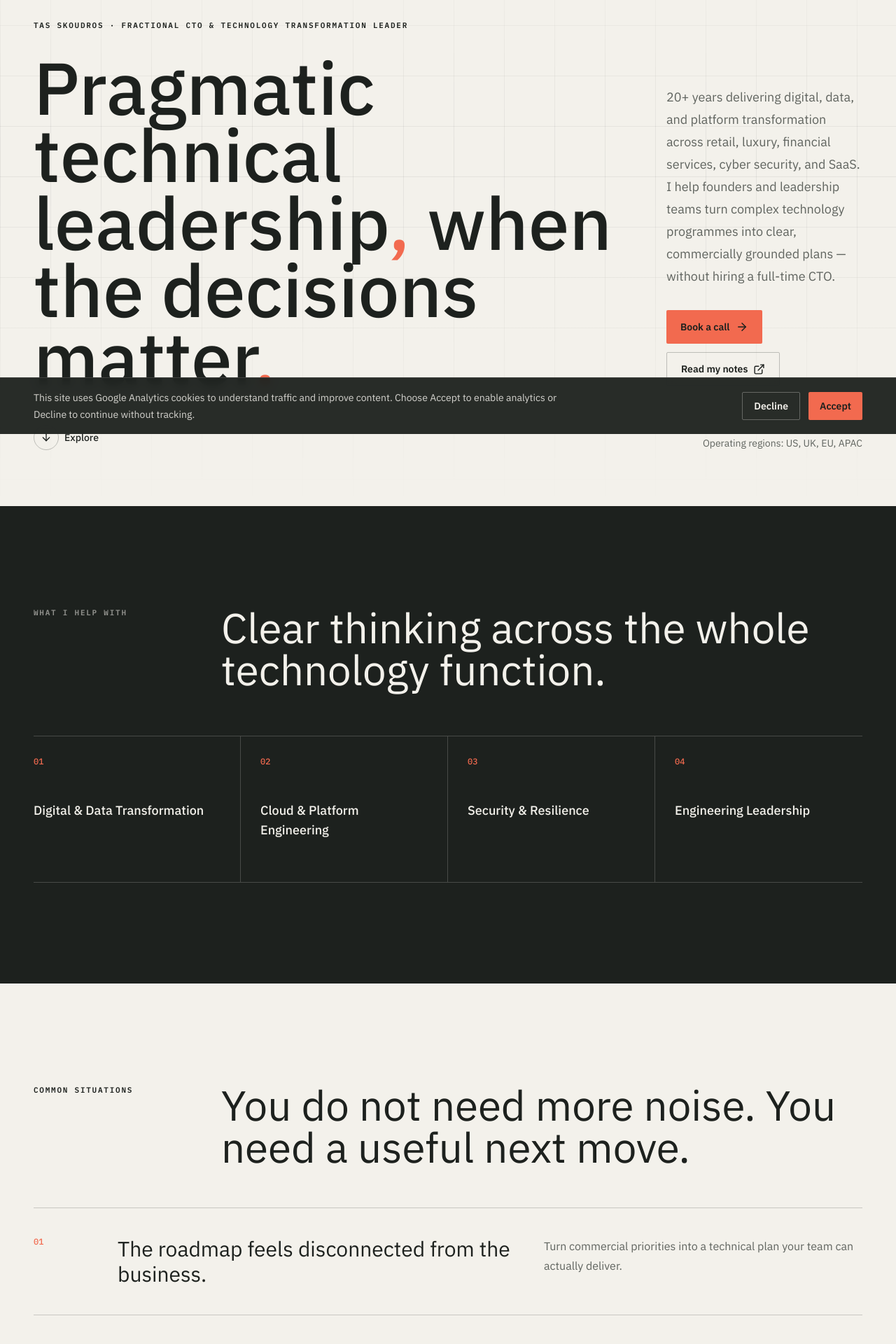
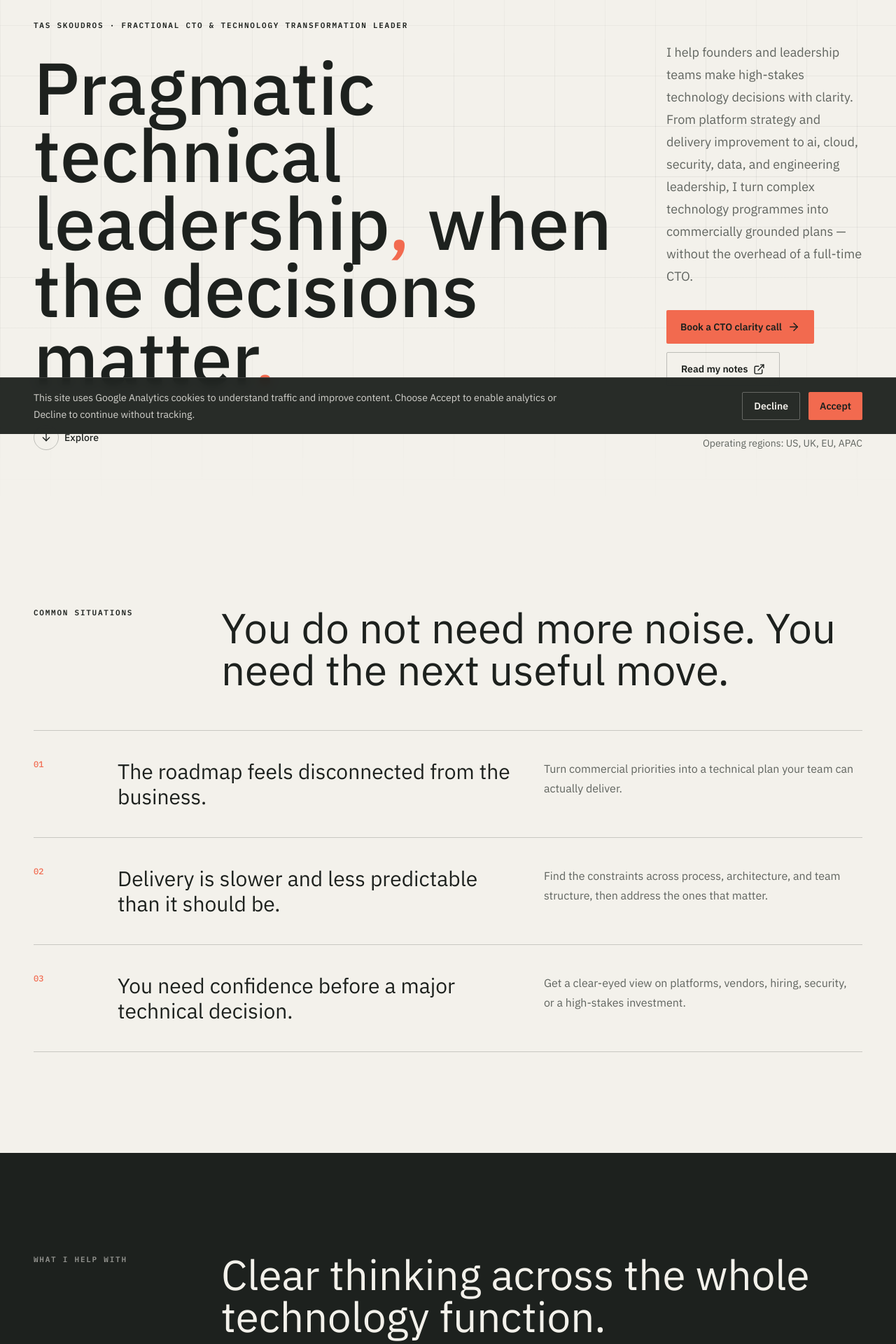
Before and after one commit to tasssko/tas.skoudros.com, a React (Vite) app: page / in a window 1280 px wide. Shown: the part 180-2100 px from the top of the page at 70% size. Built offline with nearby package versions, Linux system fonts and the light colour scheme.

Commit message:
updated content

```diff
--- a/src/App.tsx
+++ b/src/App.tsx
@@ -39,7 +39,7 @@ function App() {
             <a className="nav-link" href={site.links.substack} {...externalProps}>Writing</a>
           </nav>
           <a className="button button-small button-dark" href={site.links.book} {...externalProps}>
-            Book a call <ArrowRight size={16} aria-hidden="true" />
+            Book a CTO clarity call <ArrowRight size={16} aria-hidden="true" />
           </a>
         </div>
       </header>
@@ -57,7 +57,7 @@ function App() {
             <div className="lg:pb-2">
               <p className="text-lg leading-8 text-muted">{site.description}</p>
               <div className="mt-8 flex flex-wrap gap-3">
-                <a className="button button-primary" href={site.links.book} {...externalProps}>Book a call <ArrowRight size={18} /></a>
+                <a className="button button-primary" href={site.links.book} {...externalProps}>Book a CTO clarity call <ArrowRight size={18} /></a>
                 <a className="button button-quiet" href={site.links.substack} {...externalProps}>Read my notes <ExternalLink size={17} /></a>
               </div>
             </div>
@@ -65,6 +65,24 @@ function App() {
               <span className="flex size-9 items-center justify-center rounded-full border border-ink/25"><ArrowDown size={16} /></span>Explore
             </a>
             <p className="text-sm text-muted lg:justify-self-end">{site.location}</p>
+          </div>
+        </section>
+
+        <section className="section-pad">
+          <div className="page-shell">
+            <div className="section-heading">
+              <p className="eyebrow">Common situations</p>
+              <h2 className="font-display text-4xl leading-tight sm:text-6xl">You do not need more noise. You need the next useful move.</h2>
+            </div>
+            <div className="mt-14 border-t border-ink/20">
+              {situations.map((situation) => (
+                <article className="situation-row" key={situation.number}>
+                  <span className="font-mono text-xs text-coral">{situation.number}</span>
+                  <h3 className="font-display text-2xl leading-snug sm:text-3xl">{situation.title}</h3>
+                  <p className="max-w-md leading-7 text-muted">{situation.description}</p>
+                </article>
+              ))}
+            </div>
           </div>
         </section>
 
@@ -80,42 +98,6 @@ function App() {
                   <span className="mb-12 block font-mono text-xs text-coral">0{index + 1}</span>
                   <p className="text-lg font-medium">{item}</p>
                 </div>
-              ))}
-            </div>
-          </div>
-        </section>
-
-        <section className="section-pad">
-          <div className="page-shell">
-            <div className="section-heading">
-              <p className="eyebrow">Common situations</p>
-              <h2 className="font-display text-4xl leading-tight sm:text-6xl">You do not need more noise. You need a useful next move.</h2>
-            </div>
-            <div className="mt-14 border-t border-ink/20">
-              {situations.map((situation) => (
-                <article className="situation-row" key={situation.number}>
-                  <span className="font-mono text-xs text-coral">{situation.number}</span>
-                  <h3 className="font-display text-2xl leading-snug sm:text-3xl">{situation.title}</h3>
-                  <p className="max-w-md leading-7 text-muted">{situation.description}</p>
-                </article>
-              ))}
-            </div>
-          </div>
-        </section>
-
-        <section className="section-pad bg-paper">
-          <div className="page-shell">
-            <div className="section-heading">
-              <p className="eyebrow">Career highlights</p>
-              <h2 className="font-display text-4xl leading-tight sm:text-6xl">A track record across some of the world's most demanding technology programmes.</h2>
-            </div>
-            <div className="mt-14 border-t border-ink/20">
-              {careerHighlights.map((highlight) => (
-                <article className="situation-row" key={highlight.number}>
-                  <span className="font-mono text-xs text-coral">{highlight.number}</span>
-                  <h3 className="font-display text-2xl leading-snug sm:text-3xl">{highlight.title}</h3>
-                  <p className="max-w-md leading-7 text-muted">{highlight.description}</p>
-                </article>
               ))}
             </div>
           </div>
@@ -137,7 +119,25 @@ function App() {
                   </li>
                 ))}
               </ul>
-              <a className="button bg-sun text-ink hover:bg-paper" href={site.links.book} {...externalProps}>Discuss a clarity review <ArrowRight size={18} /></a>
+              <a className="button bg-sun text-ink hover:bg-paper" href={site.links.book} {...externalProps}>Book a CTO clarity call <ArrowRight size={18} /></a>
+            </div>
+          </div>
+        </section>
+
+        <section className="section-pad bg-paper">
+          <div className="page-shell">
+            <div className="section-heading">
+              <p className="eyebrow">Career highlights</p>
+              <h2 className="font-display text-4xl leading-tight sm:text-6xl">A track record across demanding technology programmes.</h2>
+            </div>
+            <div className="mt-14 border-t border-ink/20">
+              {careerHighlights.map((highlight) => (
+                <article className="situation-row" key={highlight.number}>
+                  <span className="font-mono text-xs text-coral">{highlight.number}</span>
+                  <h3 className="font-display text-2xl leading-snug sm:text-3xl">{highlight.title}</h3>
+                  <p className="max-w-md leading-7 text-muted">{highlight.description}</p>
+                </article>
+              ))}
             </div>
           </div>
         </section>
@@ -161,7 +161,8 @@ function App() {
           <div className="page-shell">
             <div className="section-heading">
               <p className="eyebrow text-paper/55">Portfolio</p>
-              <h2 className="font-display text-4xl leading-tight sm:text-6xl">Businesses I build and support.</h2>
+              <h2 className="font-display text-4xl leading-tight sm:text-6xl">My operating companies.</h2>
+              <p className="mt-5 max-w-3xl text-lg leading-8 text-paper/75">Fractional CTO work is led personally by me. Where implementation support is needed, I can bring delivery capability through StackTrack and Servana.</p>
             </div>
             <div className="mt-14 grid gap-5 lg:grid-cols-2">
               {portfolioBusinesses.map((business) => (
@@ -240,7 +241,7 @@ function App() {
             <p className="eyebrow mb-8">Start a conversation</p>
             <div className="grid items-end gap-10 lg:grid-cols-[1fr_auto]">
               <h2 className="max-w-5xl font-display text-5xl leading-[0.98] sm:text-7xl lg:text-8xl">Let’s make the next technical decision a good one.</h2>
-              <a className="button button-dark shrink-0" href={site.links.book} {...externalProps}>Book a call <ArrowRight size={18} /></a>
+              <a className="button button-dark shrink-0" href={site.links.book} {...externalProps}>Book a CTO clarity call <ArrowRight size={18} /></a>
             </div>
           </div>
         </section>
--- a/src/data/content.ts
+++ b/src/data/content.ts
@@ -2,7 +2,7 @@ export const site = {
   name: 'Tas Skoudros',
   role: 'Fractional CTO & Technology Transformation Leader',
   description:
-    '20+ years delivering digital, data, and platform transformation across retail, luxury, financial services, cyber security, and SaaS. I help founders and leadership teams turn complex technology programmes into clear, commercially grounded plans — without hiring a full-time CTO.',
+    'I help founders and leadership teams make high-stakes technology decisions with clarity. From platform strategy and delivery improvement to ai, cloud, security, data, and engineering leadership, I turn complex technology programmes into commercially grounded plans — without the overhead of a full-time CTO.',
   location: 'Operating regions: US, UK, EU, APAC',
   links: {
     book: 'https://calendar.app.google/pYXAUB9v4kSEJ2Aj7',
@@ -52,31 +52,31 @@ export const careerHighlights = [
     number: '01',
     title: 'Waitrose.com replatform',
     description:
-      'Led the replatform of Waitrose.com from legacy IBM WCS to a modern serverless cloud platform, enabling faster delivery, experimentation, and operational scalability — and supporting record online sales.',
+      'Led the replatform of Waitrose.com from legacy IBM WCS to a modern serverless cloud platform, supporting faster delivery, experimentation, operational scale, and record online sales.',
   },
   {
     number: '02',
     title: 'Markel International — Azure Kubernetes migration',
     description:
-      'Led migration from on-premise Rancher-based Kubernetes to Azure Kubernetes Service, improving deployment automation, security posture, cost visibility, and ROI tracking.',
+      'Led the migration from on-premise Rancher-based Kubernetes to Azure Kubernetes Service, improving automation, security posture, cost visibility, and ROI tracking.',
   },
   {
     number: '03',
     title: 'Net-a-Porter — high-scale digital commerce',
     description:
-      'Delivered platforms supporting £8M/day and £650k/hour trading volumes. Consistently delivered against aggressive commercial timelines for one of the world\'s most demanding digital luxury brands.',
+      'Delivered platforms supporting £8M/day and £650k/hour trading volumes, meeting aggressive commercial timelines for one of the world\'s most demanding luxury commerce businesses.',
   },
   {
     number: '04',
     title: 'LVMH, Tag Heuer, Celine, Sephora, Benefit',
     description:
-      'Designed and delivered digital platforms and SaaS-style offerings — including chatbots, clienteling tools, and cyber security platforms — across multiple luxury and beauty brands.',
+      'Designed and delivered digital platforms and SaaS-style offerings across luxury and beauty brands, including chatbots, clienteling tools, and cyber security platforms.',
   },
   {
     number: '05',
     title: 'StackTrack — founded and scaled',
     description:
-      'Founded and scaled StackTrack to £2.5M revenue, delivering modern platforms, tooling, and technology advisory to 50+ organisations across multiple sectors.',
+      'Founded and scaled StackTrack to £2.5M revenue, supporting 50+ organisations with modern platforms, tooling, advisory, and delivery services.',
   },
 ]
 
```
